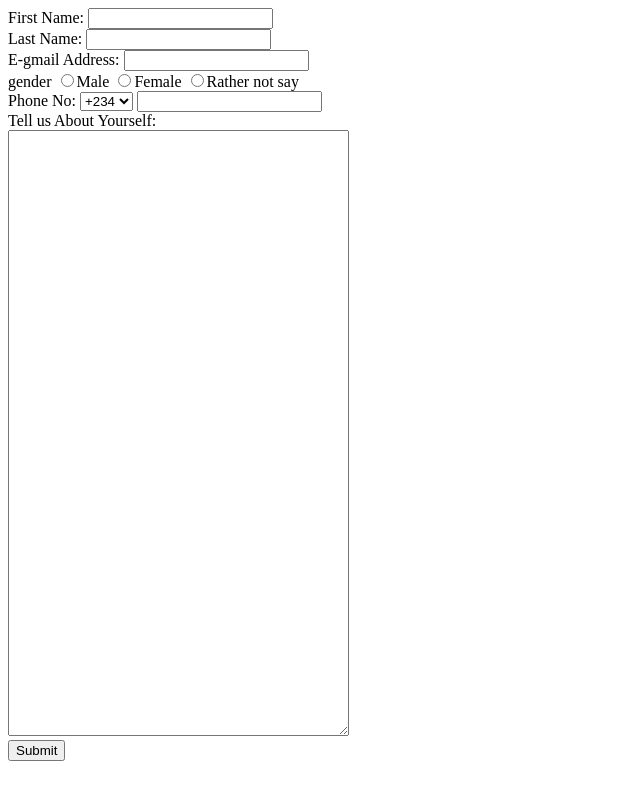
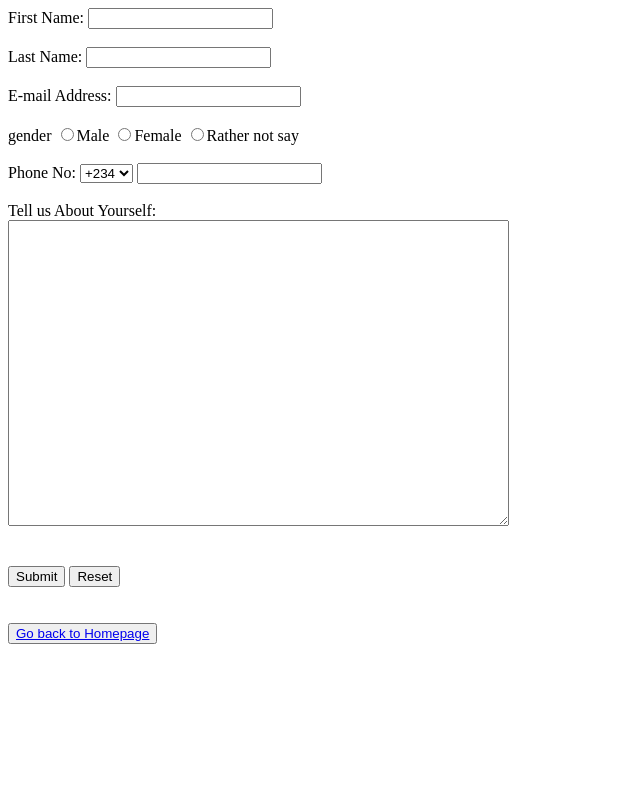
Before and after one commit to zod-codes/My-Personal-Webpage, a plain HTML site: page index.html in a window 1280 px wide. Shown: the whole page, without its empty margins (0-640 px from the left). Drawn offline with Linux system fonts and the light colour scheme.

Commit message:
Add files via upload

```diff
--- a/index.html
+++ b/index.html
@@ -8,22 +8,21 @@
   </head>
   <body>
 
-    <form action="">
+    <form action="mailto:zodworks@gmail.com" method="post" enctype="text/plain">
       <label for="FirstName">First Name:</label>
       <input type="text" id="FirstName" required />
-      <br>
+      <br><br>
       <label for="LastName">Last Name:</label>
       <input type="text" id="LastName" required />
-      <br>
-      <label for="email">E-gmail Address:</label>
+      <br><br>
+      <label for="email">E-mail Address:</label>
       <input type="email" id="email" required />
-      <br>
+      <br><br>
       <label for="gender">gender</label>
       <input type="radio" id="gender" name="gen" required/>Male
       <input type="radio" id="gender" name="gen" required/>Female
       <input type="radio" id="gender" name="gen" />Rather not say
-      <br>
-
+      <br><br>
       <label for="phone">Phone No:</label>
       <select>
         <option value="+234" selected>+234</option>
@@ -31,12 +30,15 @@
         <option value="+256">+256</option>
         <option value="+1">+1</option>
       </select>
-      <input type="number" id="phone"><br>
+      <input type="number" id="phone">
+      <br><br>
       <label for="tell">Tell us About Yourself:</label><br>
-      <textarea name="aboutyou" id="tell" cols="40" rows="40"></textarea>
-      <br>
+      <textarea name="aboutyou" id="tell" cols="60" rows="20"></textarea>
+      <br><br><br>
       <button type="submit">Submit</button>
+      <button type="reset">Reset</button>
     </form>
-    <a href="index2.html"></a>
+    <br><br>
+    <button><a href="index2.html">Go back to Homepage</a></button>
   </body>
 </html>
```
Also changed, not shown: hobby.html (+5 -4 lines), index2.html (+3 -3 lines).
